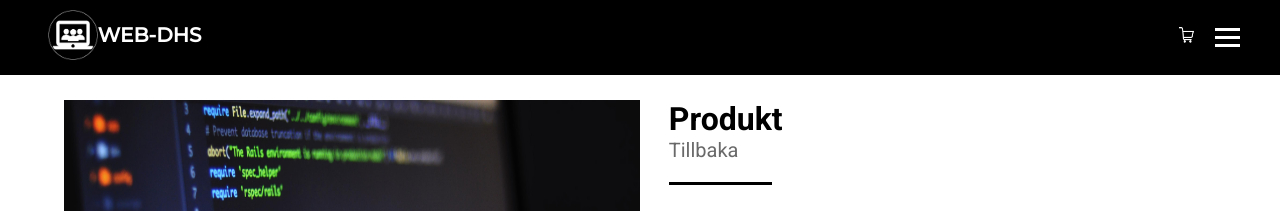
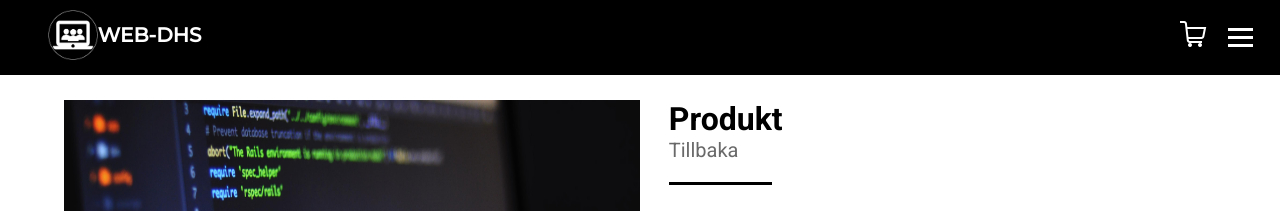
Before and after one commit to oscarskold/Hemsida-webdhs, a PHP site: page /html/product.html in a window 1280 px wide. Shown: the top 211 px of the page. Run offline with PHP 8.4, Linux system fonts and the light colour scheme.

Commit message:
fixed cart

```diff
--- a/css/productpage.css
+++ b/css/productpage.css
@@ -38,10 +38,10 @@ nav {
     grid-row: span 4;
   }
 
-  img {
+.image img {
     width: 100%;
     height: 100%;
-  }
+}
 
 .text {
     grid-column: span 1;
```
